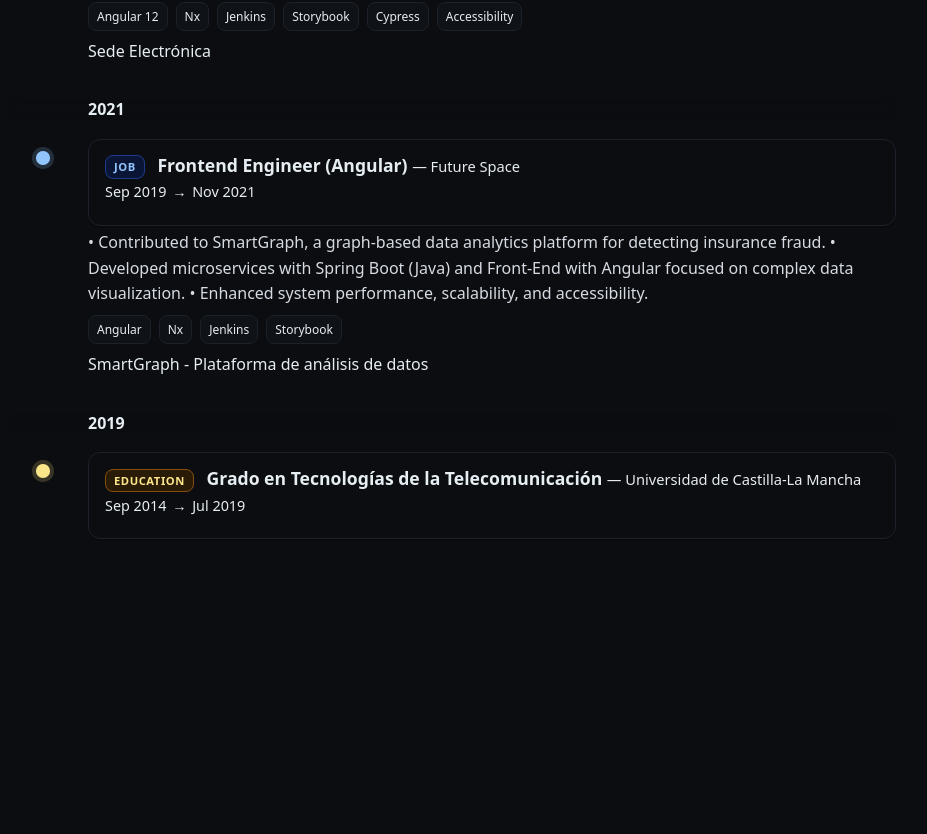
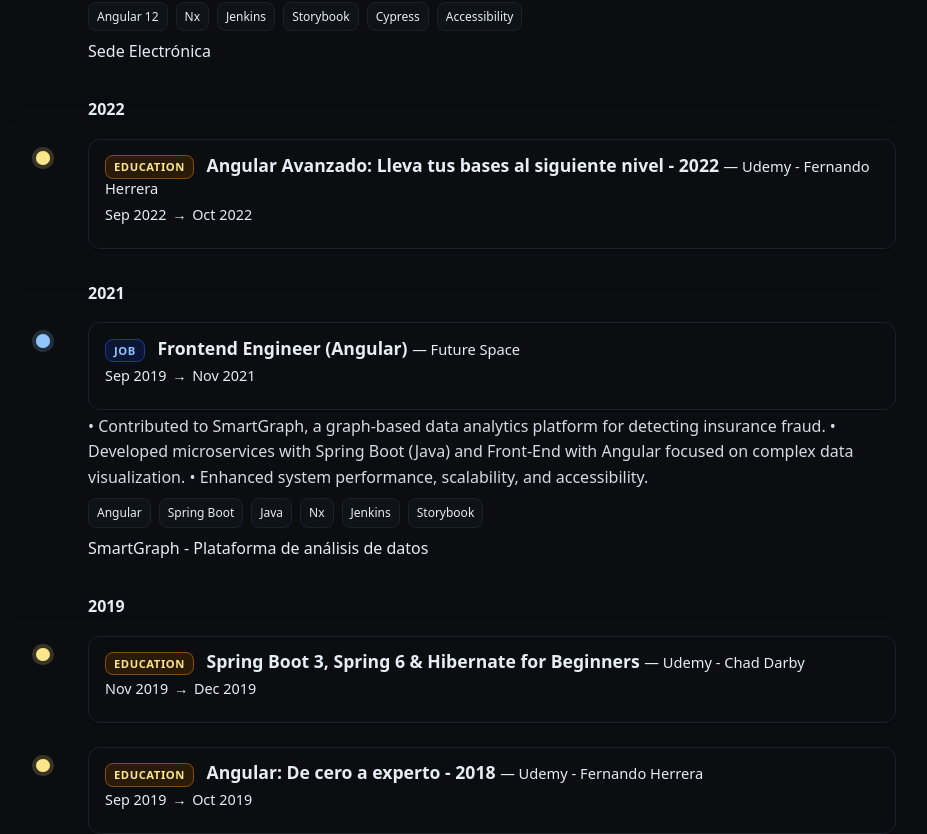
Before and after one commit to FromTheWell/lucas-portfolio, an Angular app: page / in a window 1280 px wide. Shown: the part 1191-2025 px from the top of the page, without its empty margins (188-1115 px from the left). Before the commit the page ends 1850 px from the top, so only its background shows below. Built offline with nearby package versions, Linux system fonts and the light colour scheme.

Commit message:
feat: add new elements to the list

```diff
--- a/src/app/data/timeline.data.ts
+++ b/src/app/data/timeline.data.ts
@@ -32,6 +32,14 @@ links: [
 ]
 },
 {
+id: '2022-angularbootcamp',
+kind: 'education',
+title: 'Angular Avanzado: Lleva tus bases al siguiente nivel - 2022',
+org: 'Udemy - Fernando Herrera',
+start: '2022-09',
+end: '2022-10'
+},
+{
 id: '2024-jccm',
 kind: 'job',
 title: 'Frontend Consultant (Angular)',
@@ -45,12 +53,28 @@ links: [
 ]
 },
 {
+id: '2019-springboot',
+kind: 'education',
+title: 'Spring Boot 3, Spring 6 & Hibernate for Beginners',
+org: 'Udemy - Chad Darby',
+start: '2019-11',
+end: '2019-12'
+},
+{
+id: '2019-angularbootcamp',
+kind: 'education',
+title: 'Angular: De cero a experto - 2018',
+org: 'Udemy - Fernando Herrera',
+start: '2019-09',
+end: '2019-10'
+},
+{
 id: '2019-future',
 kind: 'job',
 title: 'Frontend Engineer (Angular)',
 org: 'Future Space',
 description: '• Contributed to SmartGraph, a graph-based data analytics platform for detecting insurance fraud. • Developed microservices with Spring Boot (Java) and Front-End with Angular focused on complex data visualization. • Enhanced system performance, scalability, and accessibility.',
-tech: ['Angular', 'Nx', 'Jenkins', 'Storybook'],
+tech: ['Angular', 'Spring Boot', 'Java',  'Nx', 'Jenkins', 'Storybook'],
 start: '2019-09',
 end: '2021-11',
 links: [
```
